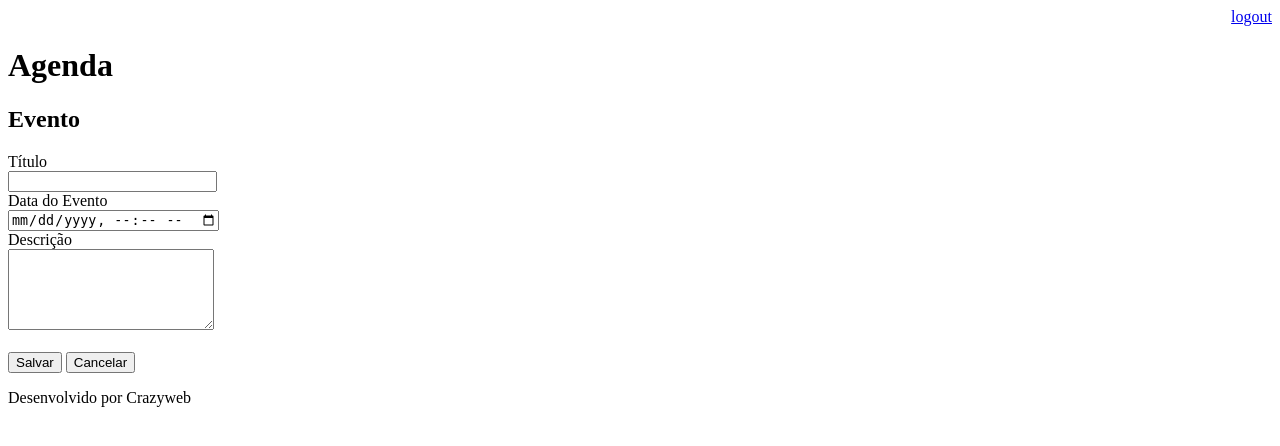
After one commit to Bross-DataScience/Agenda-Django, a Django app: page /agenda/evento/ in a window 1280 px wide. The commit adds this page. Shown: the top 446 px of the page. Run offline with Django 3.2, Linux system fonts and the light colour scheme; a user stored in the database is signed in.

Commit message:
Incluido template para insercao de eventos da agenda, Incluido .gitignore

```diff
--- a/agenda/urls.py
+++ b/agenda/urls.py
@@ -21,6 +21,8 @@ from django.views.generic import RedirectView
 urlpatterns = [
     path('admin/', admin.site.urls),
     path('agenda/', views.lista_eventos),
+    path('agenda/evento/', views.evento),
+    path('agenda/evento/submit', views.submit_evento),
     path('', RedirectView.as_view(url='/agenda/')),
     path('login/', views.login_user),
     path('login/submit', views.submit_login),
--- a/core/views.py
+++ b/core/views.py
@@ -34,3 +34,20 @@ def lista_eventos(request):
     evento = Evento.objects.filter(usuario=usuario)
     dados = {'eventos': evento}
     return render(request, 'agenda.html', dados)
+
+@login_required(login_url='/login/')
+def evento(request):
+    return render(request, 'evento.html')
+
+@login_required(login_url='/login/')
+def submit_evento(request):
+    if request.POST:
+        titulo = request.POST.get('titulo')
+        data_evento = request.POST.get('data_evento')
+        descricao = request.POST.get('descricao')
+        usuario = request.user
+        Evento.objects.create(titulo=titulo,
+                              data_evento=data_evento,
+                              descricao=descricao,
+                              usuario=usuario)
+    return redirect('/')
--- a/templates/agenda.html
+++ b/templates/agenda.html
@@ -1,6 +1,10 @@
 {% extends "model-page.html" %}
     {% block content %}
     <h2>Agendamentos</h2>
+
+    <a href="evento/">
+        <button type='button'>Novo Evento</button>
+    </a>
 
     <ul>
         {% for evento in eventos %}
--- /dev/null
+++ b/templates/evento.html
@@ -0,0 +1,25 @@
+
+{% extends "model-page.html" %}
+
+{% block content %}
+    <h2>Evento</h2>
+
+    <form action="submit" method="POST"> {% csrf_token %}
+        <label>Título</label>
+        <br>
+        <input type="text" name="titulo" size="23">
+        <br>
+        <label>Data do Evento</label>
+        <br>
+        <input type="datetime-local" name="data_evento">
+        <br>
+        <label>Descrição</label>
+        <br>
+        <textarea name="descricao" cols="23" rows="5"></textarea>
+        <br><br>
+        <button type="submit">Salvar</button>
+        <a href="/">
+        <button type="button">Cancelar</button>
+        </a>
+    </form>
+{% endblock %}
```
Also changed, not shown: db.sqlite3, 1 other file.
